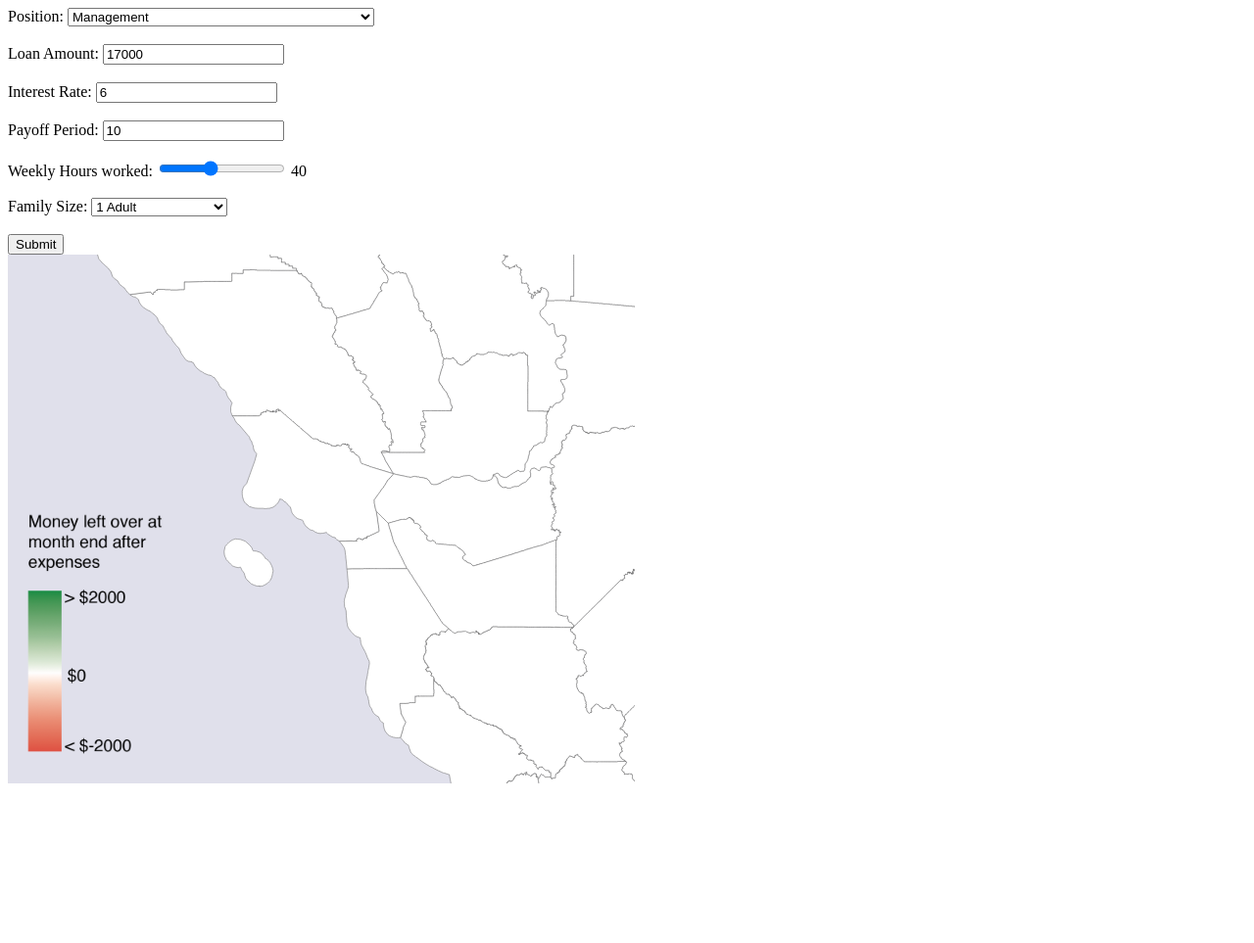
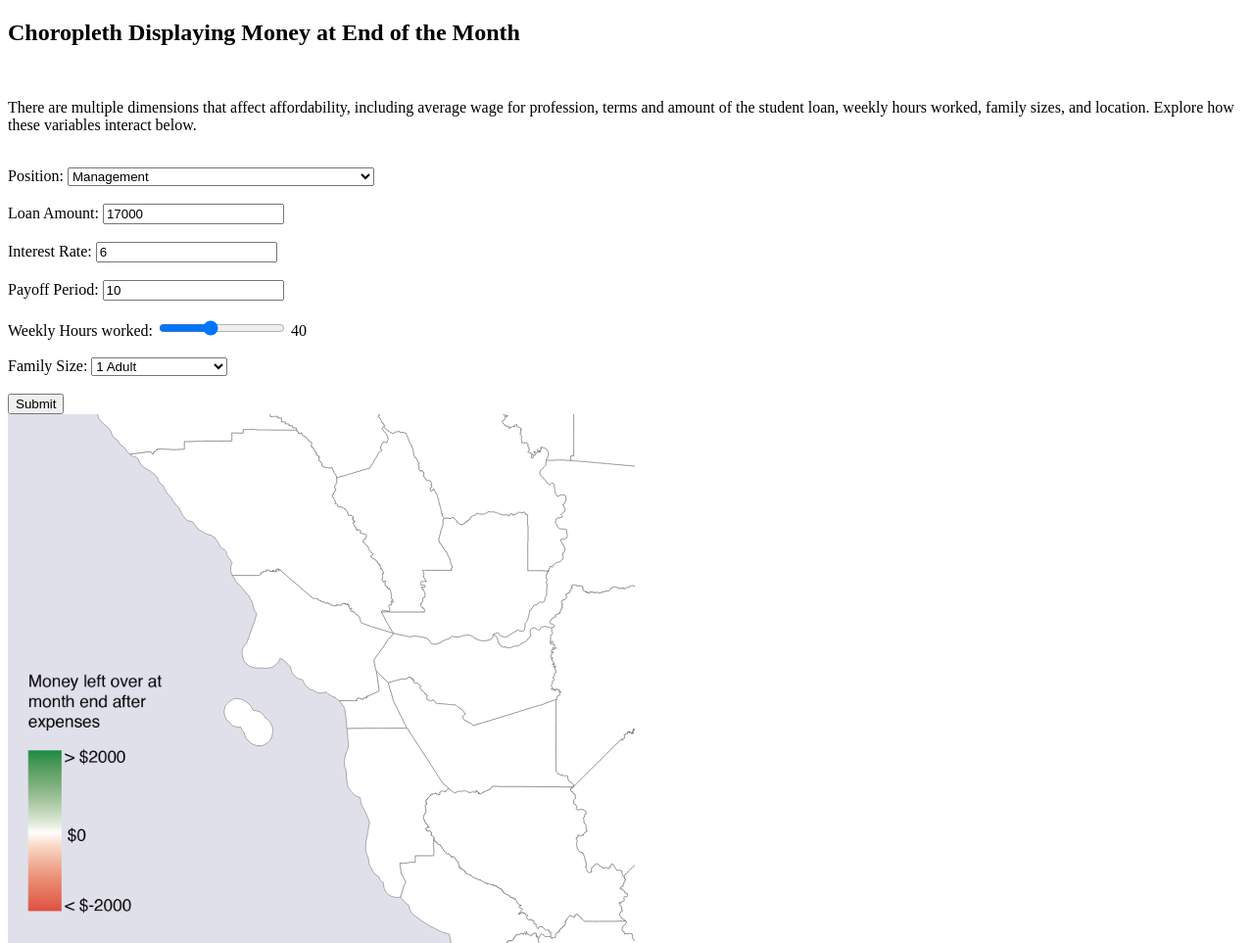
Before and after one commit to meredithah/minwage_tuition, a plain HTML site: page d3Tree/bayMap/index.html in a window 1280 px wide. Shown: the whole page at 98% size. Before the commit the page ends 812 px from the top, so only its background shows below. Drawn offline with nearby package versions, Linux system fonts and the light colour scheme.

Commit message:
add text

```diff
--- a/d3Tree/bayMap/index.html
+++ b/d3Tree/bayMap/index.html
@@ -76,6 +76,10 @@ div.tooltip {
 
 </style>
 <body>
+  <h2>Choropleth Displaying Money at End of the Month</h2>
+  <br>
+  <p> There are multiple dimensions that affect affordability, including average wage for profession, terms and amount of the student loan, weekly hours worked, family sizes, and location. Explore how these variables interact below.</p>
+    <br>
 
       <div id = "map">
         <form action="">
```
